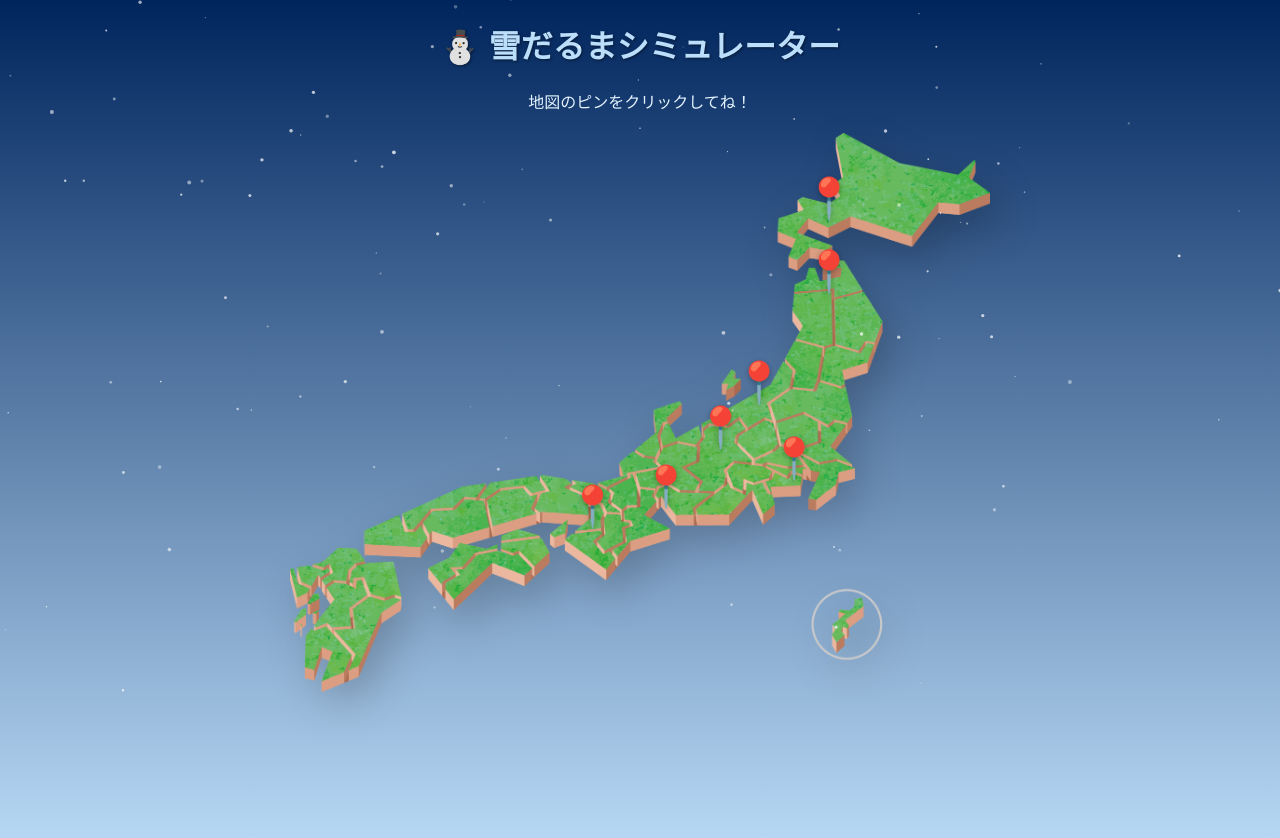
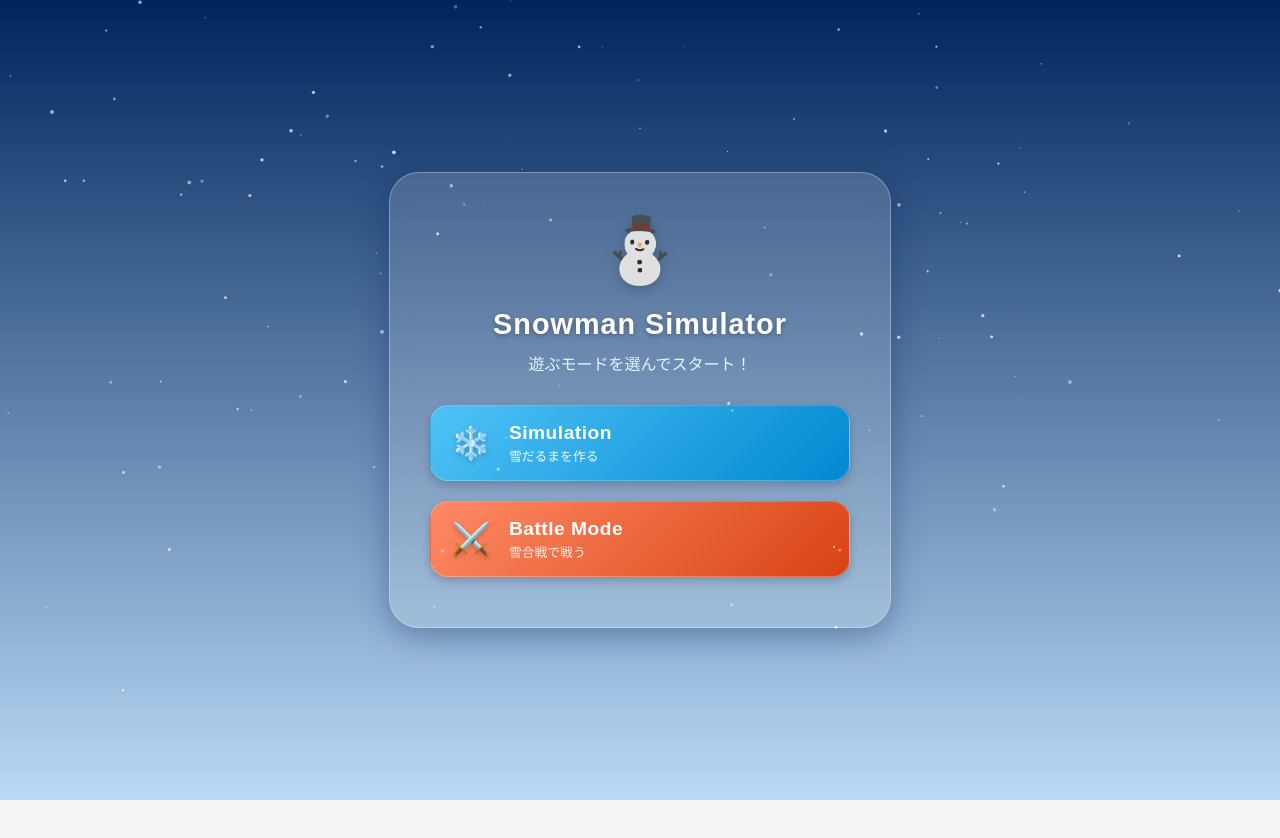
Before and after one commit to hayashiriku/snowman, a Vue app in the folder frontend/: page / in a window 1280 px wide. Shown: the top 838 px of the page. After the commit the page ends 800 px from the top, so only its background shows below. Built offline with nearby package versions, Linux system fonts and the light colour scheme; the HTML template or start-up script is replaced by a standard one.

Commit message:
ログイン画面の追加

```diff
--- a/frontend/src/router/index.js
+++ b/frontend/src/router/index.js
@@ -1,19 +1,39 @@
 import { createRouter, createWebHistory } from 'vue-router'
+
+// 1. ページコンポーネントのインポート
+// フォルダの場所が 'views' ではなく 'components' の場合は適宜パスを修正してください
+import LoginView from '../views/LoginView.vue'
 import HomeView from '../views/HomeView.vue'
-import ResultView from '../views/ResultView.vue'
 
 const router = createRouter({
   history: createWebHistory(import.meta.env.BASE_URL),
   routes: [
     {
+      // ★ アプリを開いたとき、最初に表示するのはログイン画面
       path: '/',
+      name: 'login',
+      component: LoginView
+    },
+    {
+      // ★ シミュレーションボタンを押したときの移動先（地図画面）
+      path: '/home',
       name: 'home',
       component: HomeView
     },
     {
+      // ★ バトルボタンを押したときの移動先
+      // （ファイルがまだないので、仮で HomeView を表示するか、後で BattleView.vue を作って差し替えてください）
+      path: '/battle',
+      name: 'battle',
+      component: HomeView
+    },
+    {
+      // ★ 地図画面で検索したときの移動先（結果画面）
       path: '/result',
       name: 'result',
-      component: ResultView
+      // 結果画面のファイル名が ResultView.vue だと仮定しています。
+      // まだファイルがない場合はエラーになるので、一旦 HomeView にしておくか、ファイルを作成してください。
+      component: () => import('../views/ResultView.vue')
     }
   ]
 })
--- /dev/null
+++ b/frontend/src/views/LoginView.vue
@@ -0,0 +1,192 @@
+<script setup>
+import { useRouter } from 'vue-router'
+
+// 共通の背景・エフェクトコンポーネント
+import SnowEffect from '../components/Snoweffect.vue'
+import OceanBackground from '../components/oceanbackground.vue'
+
+const router = useRouter()
+
+// モード選択処理
+const handleStart = (mode) => {
+  if (mode === 'simulation') {
+    // 地図画面へ
+    router.push('/home')
+  } else if (mode === 'battle') {
+    // バトル画面へ（仮）
+    router.push('/battle')
+  }
+}
+</script>
+
+<template>
+  <SnowEffect />
+  <div class="start-container">
+    <OceanBackground />
+
+    <div class="start-card">
+      <div class="icon-area">
+        <span class="snowman-icon">⛄</span>
+      </div>
+      <h1>Snowman Simulator</h1>
+      <p class="subtitle">遊ぶモードを選んでスタート！</p>
+
+      <div class="mode-select-area">
+        <button
+          type="button"
+          class="mode-btn simulation-btn"
+          @click="handleStart('simulation')"
+        >
+          <span class="btn-icon">❄️</span>
+          <div class="btn-text">
+            <span class="main-label">Simulation</span>
+            <span class="sub-label">雪だるまを作る</span>
+          </div>
+        </button>
+
+        <button
+          type="button"
+          class="mode-btn battle-btn"
+          @click="handleStart('battle')"
+        >
+          <span class="btn-icon">⚔️</span>
+          <div class="btn-text">
+            <span class="main-label">Battle Mode</span>
+            <span class="sub-label">雪合戦で戦う</span>
+          </div>
+        </button>
+      </div>
+
+    </div>
+  </div>
+</template>
+
+<style scoped>
+/* 全体のレイアウト */
+.start-container {
+  min-height: 100vh;
+  position: relative;
+  display: flex;
+  justify-content: center;
+  align-items: center;
+  overflow: hidden;
+  z-index: 10;
+}
+
+/* グラスモーフィズムカード */
+.start-card {
+  position: relative;
+  z-index: 20;
+  background: rgba(255, 255, 255, 0.15); /* 半透明の白 */
+  backdrop-filter: blur(10px); /* すりガラス効果 */
+  -webkit-backdrop-filter: blur(10px);
+  border: 1px solid rgba(255, 255, 255, 0.3);
+  padding: 50px 40px;
+  border-radius: 30px;
+  width: 90%;
+  max-width: 420px;
+  text-align: center;
+  box-shadow: 0 8px 32px 0 rgba(0, 37, 93, 0.37);
+  color: #fff;
+  animation: popIn 0.5s cubic-bezier(0.175, 0.885, 0.32, 1.275);
+}
+
+.icon-area {
+  font-size: 4rem;
+  margin-bottom: 10px;
+  filter: drop-shadow(0 4px 6px rgba(0,0,0,0.2));
+  animation: bounce 2s infinite;
+}
+
+h1 {
+  margin: 0;
+  font-size: 1.8rem;
+  color: #fff;
+  text-shadow: 0 2px 5px rgba(0,0,0,0.3);
+  letter-spacing: 1px;
+}
+
+.subtitle {
+  margin-top: 10px;
+  margin-bottom: 30px;
+  color: #e3f2fd;
+  font-size: 1rem;
+}
+
+/* モード選択エリア */
+.mode-select-area {
+  display: flex;
+  flex-direction: column;
+  gap: 20px;
+  margin-top: 10px;
+}
+
+.mode-btn {
+  display: flex;
+  align-items: center;
+  padding: 15px 20px;
+  border: none;
+  border-radius: 18px;
+  cursor: pointer;
+  transition: all 0.2s;
+  color: white;
+  text-align: left;
+  box-shadow: 0 4px 10px rgba(0,0,0,0.2);
+  position: relative;
+  overflow: hidden;
+}
+
+.mode-btn:hover {
+  transform: translateY(-4px) scale(1.02);
+  box-shadow: 0 8px 20px rgba(0,0,0,0.3);
+}
+
+.mode-btn:active { transform: translateY(0); }
+
+.btn-icon {
+  font-size: 2rem;
+  margin-right: 18px;
+  filter: drop-shadow(0 2px 2px rgba(0,0,0,0.2));
+}
+
+.btn-text {
+  display: flex;
+  flex-direction: column;
+}
+
+.main-label {
+  font-size: 1.2rem;
+  font-weight: bold;
+  letter-spacing: 0.5px;
+  line-height: 1.2;
+}
+
+.sub-label {
+  font-size: 0.8rem;
+  opacity: 0.9;
+  margin-top: 2px;
+}
+
+/* シミュレーションボタン (青系) */
+.simulation-btn {
+  background: linear-gradient(135deg, #4fc3f7, #0288d1);
+  border: 1px solid rgba(255,255,255,0.2);
+}
+
+/* バトルボタン (赤/オレンジ系) */
+.battle-btn {
+  background: linear-gradient(135deg, #ff8a65, #d84315);
+  border: 1px solid rgba(255,255,255,0.2);
+}
+
+/* アニメーション定義 */
+@keyframes popIn {
+  from { opacity: 0; transform: scale(0.8); }
+  to { opacity: 1; transform: scale(1); }
+}
+
+@keyframes bounce {
+  0%, 100% { transform: translateY(0); }
+  50% { transform: translateY(-10px); }
+}
+</style>
```
